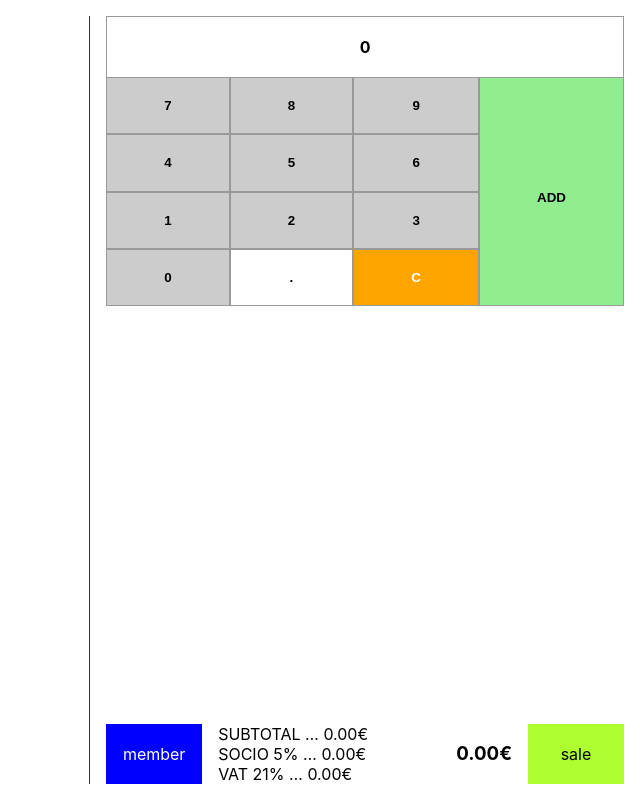
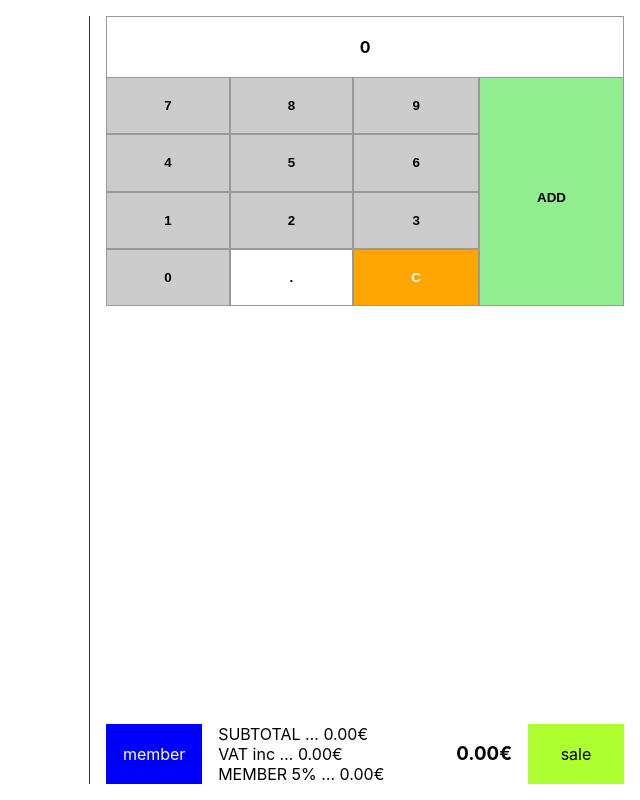
Before and after one commit to jminuscula/kiosko-pos, a React (Create React App) app in the folder kiosko/: page / in a window 1280 px wide. Both pictures are taken after a click on the element "member". Shown: the whole page, without its empty margins (640-1280 px from the left). Built offline with nearby package versions, Linux system fonts and the light colour scheme; no server answers; the database is empty.

Commit message:
vat is included in price by default

```diff
--- a/kiosko/src/Total.js
+++ b/kiosko/src/Total.js
@@ -9,7 +9,7 @@ function toAmount(number) {
     return number.toFixed(3).replace(/(\..{2}).*$/, '$1');
 }
 
-function getPrice(items) {
+function getTotal(items) {
     let price = 0;
     for (const item of Object.values(items)) {
         price += item.price;
@@ -18,16 +18,15 @@ function getPrice(items) {
     return price;
 }
 
-function getSubtotal(price, discount) {
-    return price - (price * (discount / 100));
-}
+function getTaxes(items, defaultVat) {
+    let totalTax = 0;
+    let itemVat;
+    for (const item of Object.values(items)) {
+        itemVat = item.vat || defaultVat;
+        totalTax += item.price * (itemVat / 100);
+    }
 
-function getTaxes(subtotal, vat) {
-    return subtotal * (vat / 100);
-}
-
-function getTotal(subtotal, taxes) {
-    return subtotal + taxes;
+    return totalTax;
 }
 
 function Total() {
@@ -35,16 +34,15 @@ function Total() {
     const [isMember, setIsMember] = useState(false);
     const discountPct = isMember ? Data.settings.membershipDiscount : 0;
 
-    const price = getPrice(items);
-    const subtotal = getSubtotal(price, discountPct);
-    const discountAmount = price - subtotal;
-    const taxes = getTaxes(subtotal, Data.settings.vat);
-    const total = getTotal(subtotal, taxes);
+    const total = getTotal(items);
+    const taxes = getTaxes(items, Data.settings.vat);
+    const discount = total * (discountPct / 100);
+    const grandTotal = total - discount;
 
     const resetSale = useStore((state) => state.resetSale);
 
     async function handleRecordSale() {
-        const sale = {items, sale: {price, discountPct, taxes, total}};
+        const sale = {items, sale: {total, discountPct, taxes}};
         try {
             await recordSale(sale);
             resetSale();
@@ -61,15 +59,15 @@ function Total() {
             </div>
             <div id="subtotal">
                 <div>
-                    <p>SUBTOTAL … {toAmount(price)}€</p>
+                    <p>SUBTOTAL … {toAmount(total)}€</p>
+                    <p>VAT inc … {toAmount(taxes)}€</p>
                     { discountPct ? (
-                        <p>SOCIO {discountPct}% … {toAmount(discountAmount)}€</p>
+                        <p>MEMBER {discountPct}% … {toAmount(discount)}€</p>
                     ) : (
-                        <p>NO SOCIO</p>
+                        <p>NOT MEMBER</p>
                     )}
-                    <p>VAT {Data.settings.vat}% … {toAmount(taxes)}€</p>
                 </div>
-                <h1 className="amount">{toAmount(total)}€</h1>
+                <h1 className="amount">{toAmount(grandTotal)}€</h1>
             </div>
             <div id="confirm-order" onClick={handleRecordSale}>
                 <p>sale</p>
--- a/kiosko/src/style/catalog-styles.scss
+++ b/kiosko/src/style/catalog-styles.scss
@@ -2,30 +2,35 @@
 .section-items .item.price-red .item-price {
     background: red;
     color: white;
+    border: none;
 }
 
 .section-items .item.name-green .item-name,
 .section-items .item.price-green .item-price {
     background: green;
     color: white;
+    border: none;
 }
 
 .section-items .item.name-blue .item-name,
 .section-items .item.price-blue .item-price {
     background: blue;
     color: white;
+    border: none;
 }
 
 .section-items .item.name-yellow .item-name,
 .section-items .item.price-yellow .item-price {
     background: yellow;
     color: black;
+    border: none;
 }
 
 .section-items .item.name-orange .item-name,
 .section-items .item.price-orange .item-price {
     background: orange;
     color: black;
+    border: none;
 }
 
 
@@ -33,16 +38,19 @@
 .section-items .item.price-black .item-price {
     background: black;
     color: white;
+    border: none;
 }
 
 .section-items .item.name-gray .item-name,
 .section-items .item.price-gray .item-price {
     background: gray;
     color: black;
+    border: none;
 }
 
 .section-items .item.name-lightgray .item-name,
 .section-items .item.price-lightgray .item-price {
     background: lightgray;
     color: black;
+    border: none;
 }
--- a/kiosko/src/style/catalog.scss
+++ b/kiosko/src/style/catalog.scss
@@ -36,6 +36,9 @@
 
         padding: 1em;
         text-align: center;
+        border-style: solid;
+        border-width: 1px 1px 0 1px;
+        border-color: #999;
     }
 
     .item-price {
```
